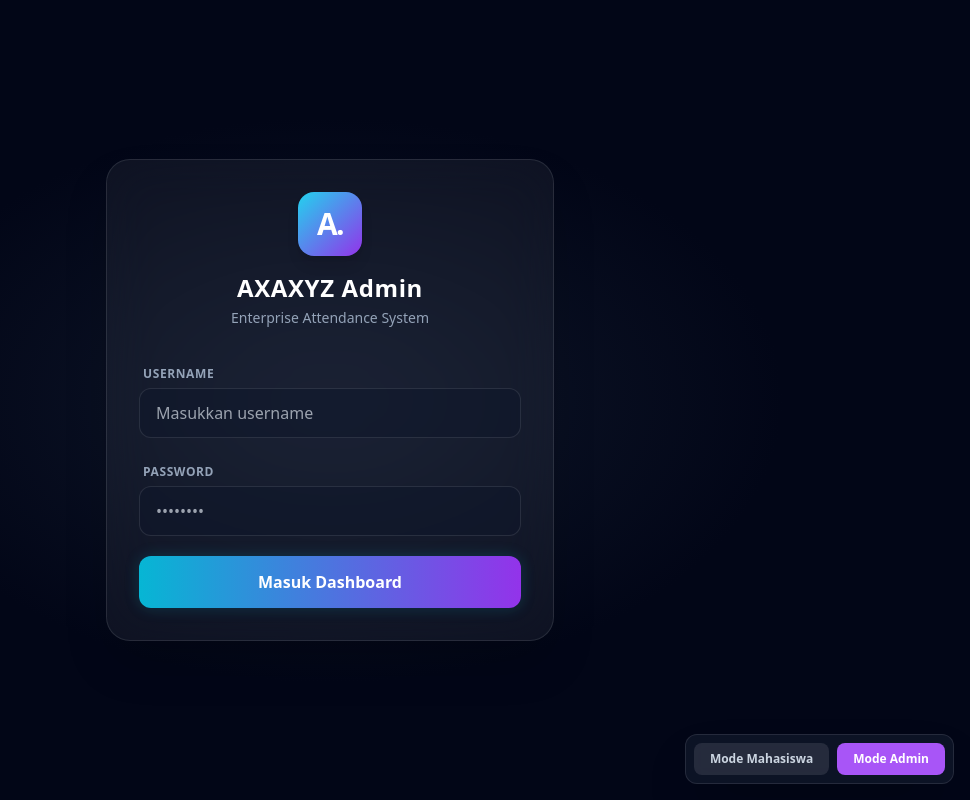
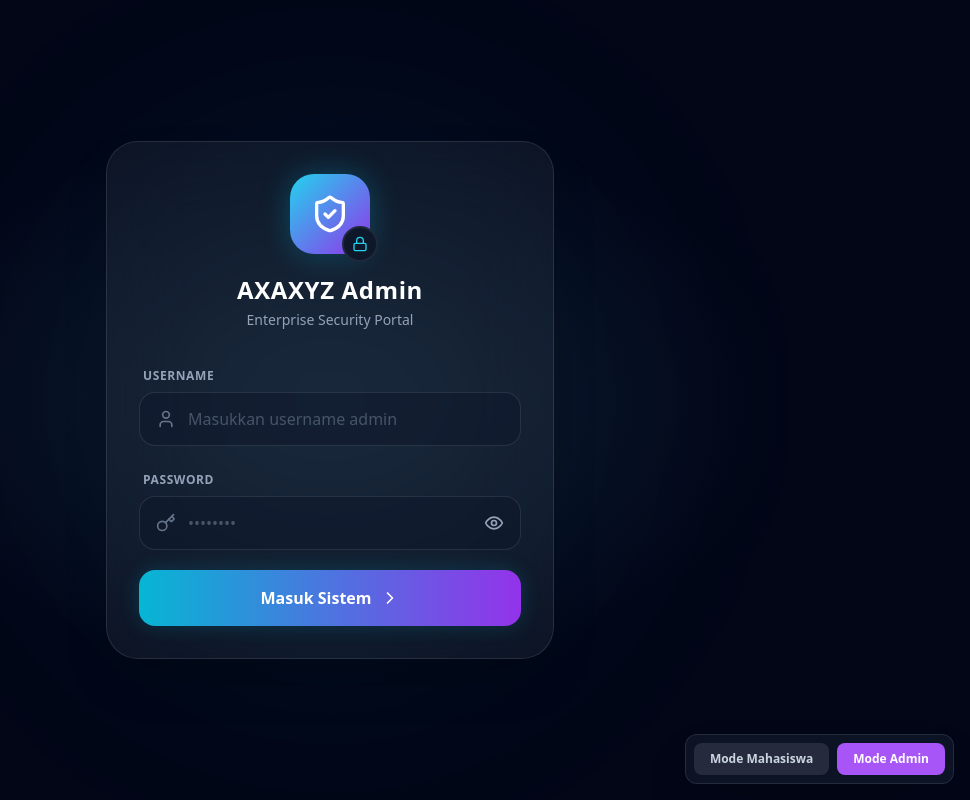
Before and after one commit to raphunteks/absn, a Next.js app: page / in a window 1280 px wide. Both pictures are taken after a click on the button "Mode Admin". Shown: the whole page, without its empty margins (310-1280 px from the left). Built offline with nearby package versions, Linux system fonts and the light colour scheme.

Commit message:
Update page.tsx

```diff
--- a/app/page.tsx
+++ b/app/page.tsx
@@ -5,19 +5,14 @@ import {
   Camera, MapPin, Clock, QrCode, CheckCircle2, AlertCircle,
   BarChart3, Settings, FileText, LogOut, Users, Download, Plus, Trash2,
   RefreshCcw, ChevronRight, Fingerprint, Map, Activity, Key, Upload, Database, Navigation,
-  Printer, X, CreditCard
+  Printer, X, CreditCard, Eye, EyeOff, Lock, ShieldCheck, Loader2, User
 } from 'lucide-react';
 import { BarChart, Bar, XAxis, YAxis, CartesianGrid, Tooltip, ResponsiveContainer, PieChart, Pie, Cell } from 'recharts';
 
-// PENGGUNAAN PACKAGE BARU SESUAI PACKAGE.JSON
 import { clsx, type ClassValue } from 'clsx';
 import { twMerge } from 'tailwind-merge';
 import Webcam from 'react-webcam';
 import { format } from 'date-fns';
-
-// ==========================================
-// UTILS & HELPER FUNCTIONS
-// ==========================================
 
 const cn = (...inputs: ClassValue[]) => {
   return twMerge(clsx(inputs));
@@ -53,10 +48,6 @@ const exportToCSV = (logs: Log[]) => {
   link.click();
   document.body.removeChild(link);
 };
-
-// ==========================================
-// TYPES & CONTEXT (Global State)
-// ==========================================
 
 interface Session { id: string; name: string; startTime: string; endTime: string; toleranceMinutes: number; isActive: boolean; }
 interface Log { id: string; nim: string; name: string; timestamp: string; sessionName: string; status: 'Hadir' | 'Terlambat'; location: { lat: number; lng: number }; photoBase64: string; deviceId: string; }
@@ -136,10 +127,6 @@ const useAppContext = () => {
   if (!context) throw new Error("useAppContext must be used within AppProvider");
   return context;
 };
-
-// ==========================================
-// STUDENT WIZARD COMPONENTS
-// ==========================================
 
 const TimeCheck: React.FC<{ onComplete: (data: { sessionName: string; status: 'Hadir' | 'Terlambat' }) => void }> = ({ onComplete }) => {
   const { sessions } = useAppContext();
@@ -568,54 +555,124 @@ const AttendanceWizard: React.FC = () => {
 };
 
 // ==========================================
-// ADMIN COMPONENTS
+// ADMIN COMPONENTS (UPGRADED)
 // ==========================================
 
 const AdminLogin: React.FC<{ onLogin: () => void }> = ({ onLogin }) => {
   const [user, setUser] = useState('');
   const [pass, setPass] = useState('');
   const [err, setErr] = useState('');
+  const [isLoading, setIsLoading] = useState(false);
+  const [showPass, setShowPass] = useState(false);
+  const [attempts, setAttempts] = useState(0);
+  const [lockoutTimer, setLockoutTimer] = useState(0);
 
-  const handleLogin = (e: React.FormEvent) => {
+  // Lockout system countdown
+  useEffect(() => {
+    let timer: NodeJS.Timeout;
+    if (lockoutTimer > 0) {
+      timer = setTimeout(() => setLockoutTimer(lockoutTimer - 1), 1000);
+    }
+    return () => clearTimeout(timer);
+  }, [lockoutTimer]);
+
+  const handleLogin = async (e: React.FormEvent) => {
     e.preventDefault();
 
-    // KODE KEAMANAN KETAT (Menghapus hardcode password)
-    const ADMIN_USER = process.env.ADMIN_USER;
-    const ADMIN_PASS = process.env.ADMIN_PASS;
+    if (lockoutTimer > 0) {
+      setErr(`Sistem terkunci. Silakan coba lagi dalam ${lockoutTimer} detik.`);
+      return;
+    }
+
+    setIsLoading(true);
+    setErr('');
+
+    // Simulasi Secure Verification Delay (Mencegah brute force instant)
+    await new Promise(resolve => setTimeout(resolve, 800));
+
+    // KODE KEAMANAN KETAT
+    // Mendukung pembacaan dari NEXT_PUBLIC_ ataupun ENV Server normal sebagai fallback cerdas.
+    const ADMIN_USER = process.env.NEXT_PUBLIC_ADMIN_USER || process.env.ADMIN_USER;
+    const ADMIN_PASS = process.env.NEXT_PUBLIC_ADMIN_PASS || process.env.ADMIN_PASS;
 
     if (!ADMIN_USER || !ADMIN_PASS) {
-      setErr('Sistem keamanan belum dikonfigurasi. Harap atur ADMIN_USER dan ADMIN_PASS di Vercel Settings (Environment Variables).');
+      setErr('Sistem keamanan belum dikonfigurasi. Harap atur ADMIN_USER dan ADMIN_PASS di Environment Variables.');
+      setIsLoading(false);
       return;
     }
 
     if (user === ADMIN_USER && pass === ADMIN_PASS) {
+      setAttempts(0);
       localStorage.setItem('axaxyz_admin_auth', 'true');
       onLogin();
     } else {
-      setErr('Username atau password salah.');
+      const newAttempts = attempts + 1;
+      setAttempts(newAttempts);
+      if (newAttempts >= 3) {
+        setLockoutTimer(30); // Mengunci form selama 30 detik
+        setErr('❌ Akses diblokir sementara (30s) karena terlalu banyak percobaan gagal.');
+      } else {
+        setErr(`❌ Username atau password salah. (Sisa percobaan: ${3 - newAttempts})`);
+      }
     }
+    setIsLoading(false);
   };
 
   return (
     <div className="min-h-screen bg-slate-950 flex items-center justify-center p-4 relative overflow-hidden w-full">
+      {/* Dynamic Background Effects */}
       <div className="absolute inset-0 bg-[radial-gradient(ellipse_at_center,_var(--tw-gradient-stops))] from-slate-900 via-slate-950 to-slate-950"></div>
-      <div className="w-full max-w-md bg-white/5 backdrop-blur-xl border border-white/10 p-8 rounded-3xl shadow-2xl relative z-10 animate-in fade-in zoom-in duration-500">
+      <div className="absolute top-1/2 left-1/2 -translate-x-1/2 -translate-y-1/2 w-[600px] h-[600px] bg-cyan-500/5 rounded-full blur-[100px] pointer-events-none"></div>
+
+      <div className="w-full max-w-md bg-white/5 backdrop-blur-2xl border border-white/10 p-8 rounded-[2rem] shadow-2xl relative z-10 animate-in slide-in-from-bottom-8 fade-in duration-700">
         <div className="flex flex-col items-center mb-8">
-          <div className="w-16 h-16 bg-gradient-to-br from-cyan-400 to-purple-600 rounded-2xl flex items-center justify-center shadow-lg mb-4"><span className="font-bold text-white text-3xl tracking-tighter">A.</span></div>
+          <div className="relative mb-5">
+            <div className="w-20 h-20 bg-gradient-to-br from-cyan-400 to-purple-600 rounded-3xl flex items-center justify-center shadow-[0_0_30px_rgba(6,182,212,0.3)]">
+              <ShieldCheck className="w-10 h-10 text-white" />
+            </div>
+            <div className="absolute -bottom-2 -right-2 w-9 h-9 bg-slate-900 rounded-full border-2 border-slate-800 flex items-center justify-center">
+              <Lock className="w-4 h-4 text-cyan-400" />
+            </div>
+          </div>
           <h2 className="text-2xl font-bold text-white tracking-wide">AXAXYZ Admin</h2>
-          <p className="text-slate-400 text-sm mt-1">Enterprise Attendance System</p>
+          <p className="text-slate-400 text-sm mt-1">Enterprise Security Portal</p>
         </div>
+
         <form onSubmit={handleLogin} className="space-y-5">
-          {err && <div className="p-3 bg-rose-500/10 border border-rose-500/20 text-rose-400 text-sm rounded-xl">{err}</div>}
-          <div className="space-y-1">
+          {err && (
+            <div className="p-4 bg-rose-500/10 border border-rose-500/20 text-rose-400 text-sm rounded-2xl flex items-start gap-3 animate-in shake duration-300">
+              <AlertCircle className="w-5 h-5 shrink-0 mt-0.5" />
+              <p className="leading-tight">{err}</p>
+            </div>
+          )}
+
+          <div className="space-y-1.5">
             <label className="text-xs text-slate-400 font-semibold uppercase tracking-wider ml-1">Username</label>
-            <input type="text" value={user} onChange={e=>setUser(e.target.value)} className="w-full bg-slate-900/50 border border-white/10 rounded-xl px-4 py-3 text-white outline-none focus:border-cyan-500 transition-colors" placeholder="Masukkan username" required />
+            <div className="relative flex items-center bg-slate-900/50 border border-white/10 rounded-2xl overflow-hidden focus-within:border-cyan-500 focus-within:ring-1 focus-within:ring-cyan-500 transition-all">
+              <div className="pl-4 pr-3 text-slate-500"><User className="w-5 h-5"/></div>
+              <input type="text" value={user} onChange={e=>setUser(e.target.value)} disabled={lockoutTimer > 0 || isLoading} className="w-full bg-transparent py-3.5 pr-4 text-white outline-none placeholder-slate-600 disabled:opacity-50" placeholder="Masukkan username admin" required />
+            </div>
           </div>
-          <div className="space-y-1">
+
+          <div className="space-y-1.5">
             <label className="text-xs text-slate-400 font-semibold uppercase tracking-wider ml-1">Password</label>
-            <input type="password" value={pass} onChange={e=>setPass(e.target.value)} className="w-full bg-slate-900/50 border border-white/10 rounded-xl px-4 py-3 text-white outline-none focus:border-cyan-500 transition-colors" placeholder="••••••••" required />
+            <div className="relative flex items-center bg-slate-900/50 border border-white/10 rounded-2xl overflow-hidden focus-within:border-cyan-500 focus-within:ring-1 focus-within:ring-cyan-500 transition-all">
+              <div className="pl-4 pr-3 text-slate-500"><Key className="w-5 h-5"/></div>
+              <input type={showPass ? 'text' : 'password'} value={pass} onChange={e=>setPass(e.target.value)} disabled={lockoutTimer > 0 || isLoading} className="w-full bg-transparent py-3.5 pr-12 text-white outline-none placeholder-slate-600 disabled:opacity-50" placeholder="••••••••" required />
+              <button type="button" onClick={() => setShowPass(!showPass)} className="absolute right-4 text-slate-400 hover:text-cyan-400 transition-colors">
+                {showPass ? <EyeOff className="w-5 h-5" /> : <Eye className="w-5 h-5" />}
+              </button>
+            </div>
           </div>
-          <button type="submit" className="w-full py-3.5 mt-2 bg-gradient-to-r from-cyan-500 to-purple-600 hover:from-cyan-400 hover:to-purple-500 text-white font-bold rounded-xl transition-all shadow-[0_0_15px_rgba(6,182,212,0.2)]">Masuk Dashboard</button>
+
+          <button type="submit" disabled={lockoutTimer > 0 || isLoading} className="w-full py-4 mt-4 bg-gradient-to-r from-cyan-500 to-purple-600 hover:from-cyan-400 hover:to-purple-500 disabled:from-slate-700 disabled:to-slate-800 disabled:text-slate-500 disabled:cursor-not-allowed text-white font-bold rounded-2xl transition-all shadow-[0_0_20px_rgba(6,182,212,0.2)] flex justify-center items-center gap-2 group">
+            {isLoading ? <Loader2 className="w-5 h-5 animate-spin" /> : (
+               <>
+                  Masuk Sistem
+                  <ChevronRight className="w-5 h-5 group-hover:translate-x-1 transition-transform" />
+               </>
+            )}
+          </button>
         </form>
       </div>
     </div>
@@ -1056,10 +1113,6 @@ const AdminLayout: React.FC<{ children: React.ReactNode, activeRoute: string, se
   );
 };
 
-// ==========================================
-// MAIN APP ROUTER (Single File Execution Entry)
-// ==========================================
-
 export default function App() {
   const [route, setRoute] = useState<string>('student');
 
```
